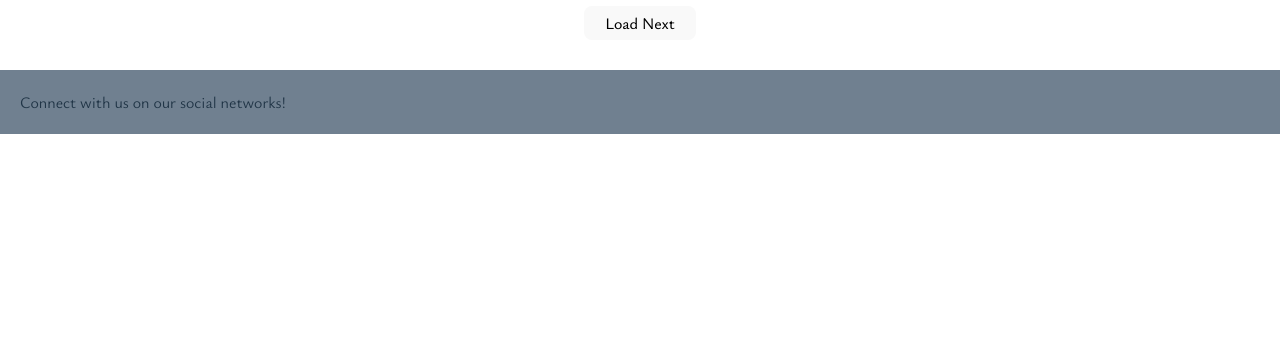
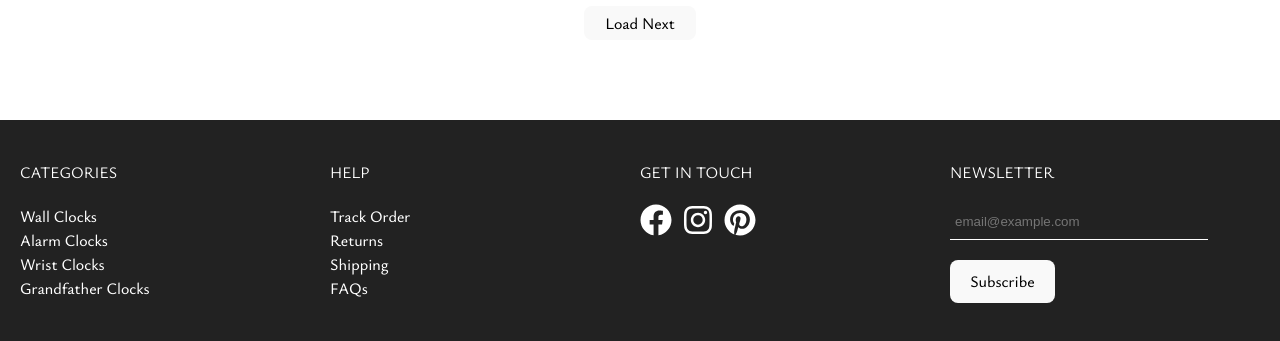
Before and after one commit to denno020/perceived-performance, a React (Vite) app: page / in a window 1280 px wide. Shown: the part 1901-2242 px from the top of the page. Before the commit the page ends 2035 px from the top, so only its background shows below. Built offline with nearby package versions, Linux system fonts and the light colour scheme; no server answers.

Commit message:
Update Footer content and styling

```diff
--- a/packages/base/components/Footer.jsx
+++ b/packages/base/components/Footer.jsx
@@ -1,7 +1,98 @@
 import React from "react";
+import { FaFacebook, FaInstagram, FaPinterest } from 'react-icons/fa'
+
+import classes from './Footer.module.css'
 
 const Footer = () => {
-  return <footer>Connect with us on our social networks!</footer>;
+  return (
+    <div className={classes.wrapper}>
+      <div className={classes.container}>
+        <div className={classes.main}>
+          <div>
+            <div className={classes.footerTitle}>
+              Categories
+            </div>
+            <ul>
+              <li>
+                <a href="#">
+                  Wall Clocks
+                </a>
+              </li>
+              <li>
+                <a href="#">
+                  Alarm Clocks
+                </a>
+              </li>
+              <li>
+                <a href="#">
+                  Wrist Clocks
+                </a>
+              </li>
+              <li>
+                <a href="#">
+                  Grandfather Clocks
+                </a>
+              </li>
+            </ul>
+          </div>
+          <div>
+            <div className={classes.footerTitle}>
+              Help
+            </div>
+            <ul>
+              <li>
+                <a href="#">
+                  Track Order
+                </a>
+              </li>
+              <li>
+                <a href="#">
+                  Returns
+                </a>
+              </li>
+              <li>
+                <a href="#">
+                  Shipping
+                </a>
+              </li>
+              <li>
+                <a href="#">
+                  FAQs
+                </a>
+              </li>
+            </ul>
+          </div>
+          <div>
+            <div className={classes.footerTitle}>
+              GET IN TOUCH
+            </div>
+            <div className={classes.socials}>
+              <FaFacebook />
+              <FaInstagram />
+              <FaPinterest />
+            </div>
+          </div>
+          <div>
+            <div className={classes.footerTitle}>
+              Newsletter
+            </div>
+            <form>
+              <div>
+                <input type="text" name="email" className={classes.emailInput}
+                       placeholder="email@example.com"/>
+                  <div></div>
+              </div>
+              <div>
+                <button>
+                  Subscribe
+                </button>
+              </div>
+            </form>
+          </div>
+        </div>
+      </div>
+    </div>
+  );
 };
 
 export default Footer;
--- /dev/null
+++ b/packages/base/components/Footer.module.css
@@ -0,0 +1,43 @@
+.wrapper {
+    background-color: #222;
+    color: #FFF;
+    padding: 20px 20px 60px;
+    margin-top: 50px;
+}
+
+.wrapper a {
+    color: #FFF;
+}
+
+.container {
+    display: flex;
+    flex-direction: column;
+    max-width: 1380px;
+    margin: 0 auto;
+}
+
+.main {
+    display: grid;
+    grid-template-columns: 1fr 1fr 1fr 1fr;
+}
+
+.footerTitle {
+    text-transform: uppercase;
+    padding: 20px 0;
+}
+
+.socials {
+    display: flex;
+    gap: 10px;
+    font-size: 2em;
+}
+
+.emailInput {
+    background-color: transparent;
+    border: none;
+    padding: 10px 5px;
+    border-bottom: 1px solid white;
+    margin-bottom: 20px;
+    width: 80%;
+    color: #FFF;
+}
```
